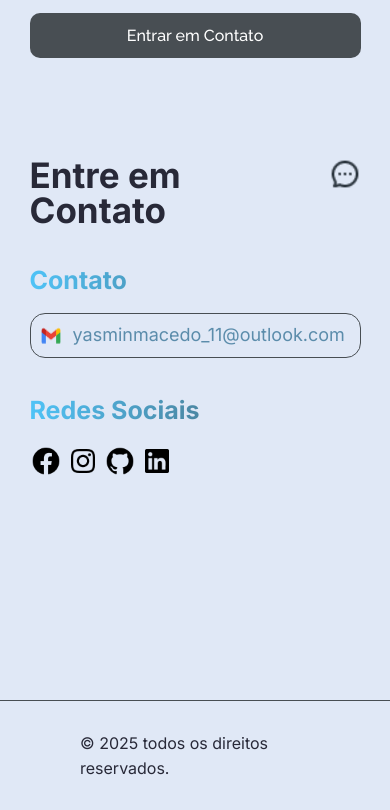
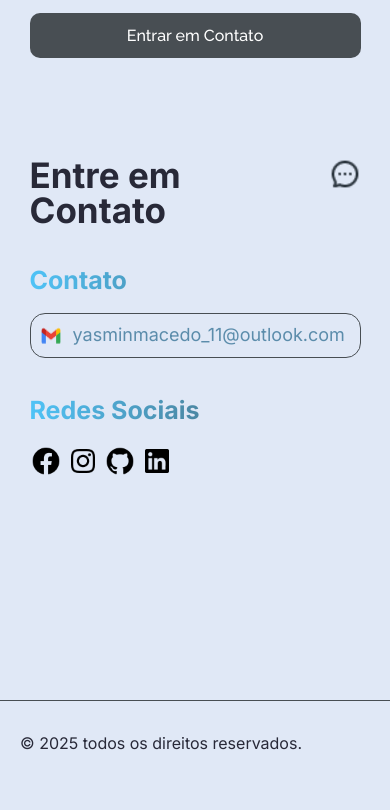
Before and after one commit to yasminmcedo11/portfolio, a Next.js app: page / in a window 390 px wide. Shown: the part 6869-7679 px from the top of the page. After the commit the page ends 7655 px from the top, so only its background shows below. Built offline with nearby package versions, Linux system fonts and the light colour scheme.

Commit message:
feat: adicionando responsividade a secao Footer

```diff
--- a/src/components/Footer/styles.module.css
+++ b/src/components/Footer/styles.module.css
@@ -11,3 +11,9 @@
     line-height: 154%;
     letter-spacing: 2.5%;
 }
+
+@media (max-width: 500px) {
+    .container {
+        padding-left: 20px;
+    }
+}
```
